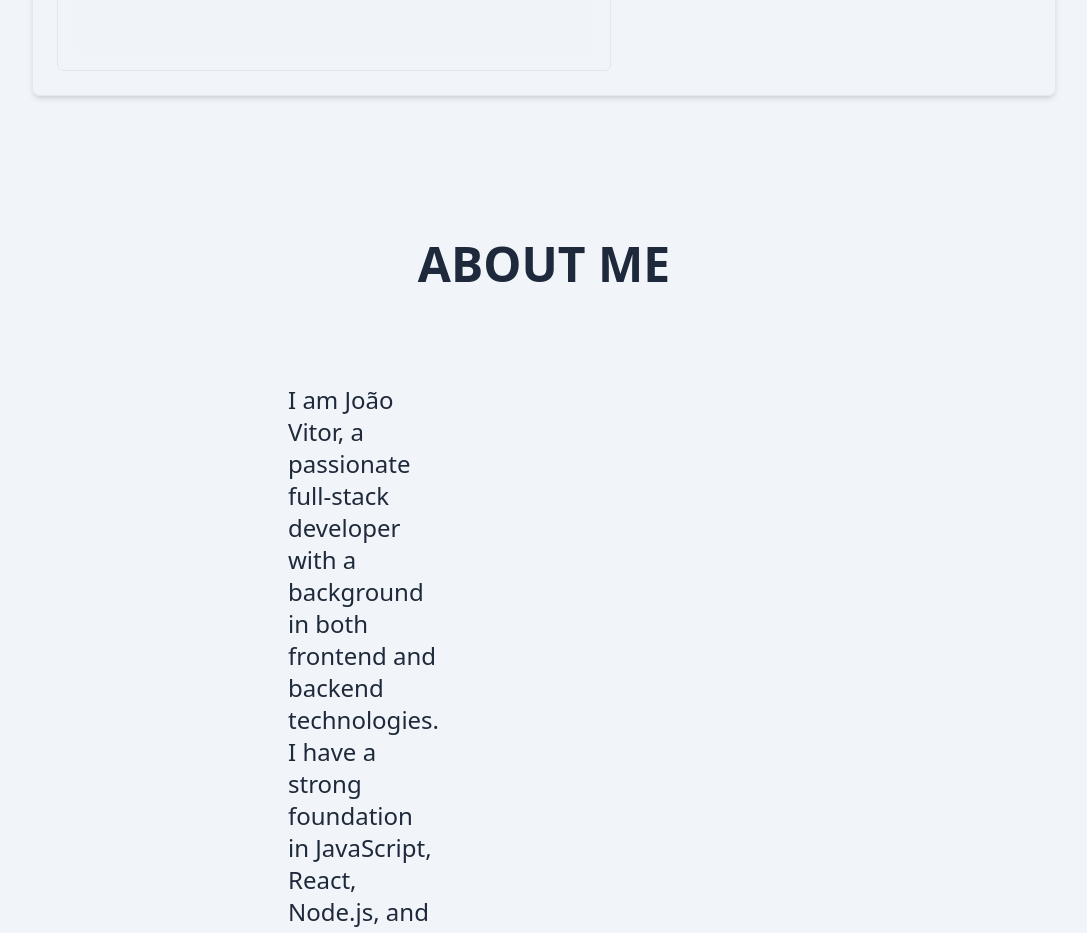
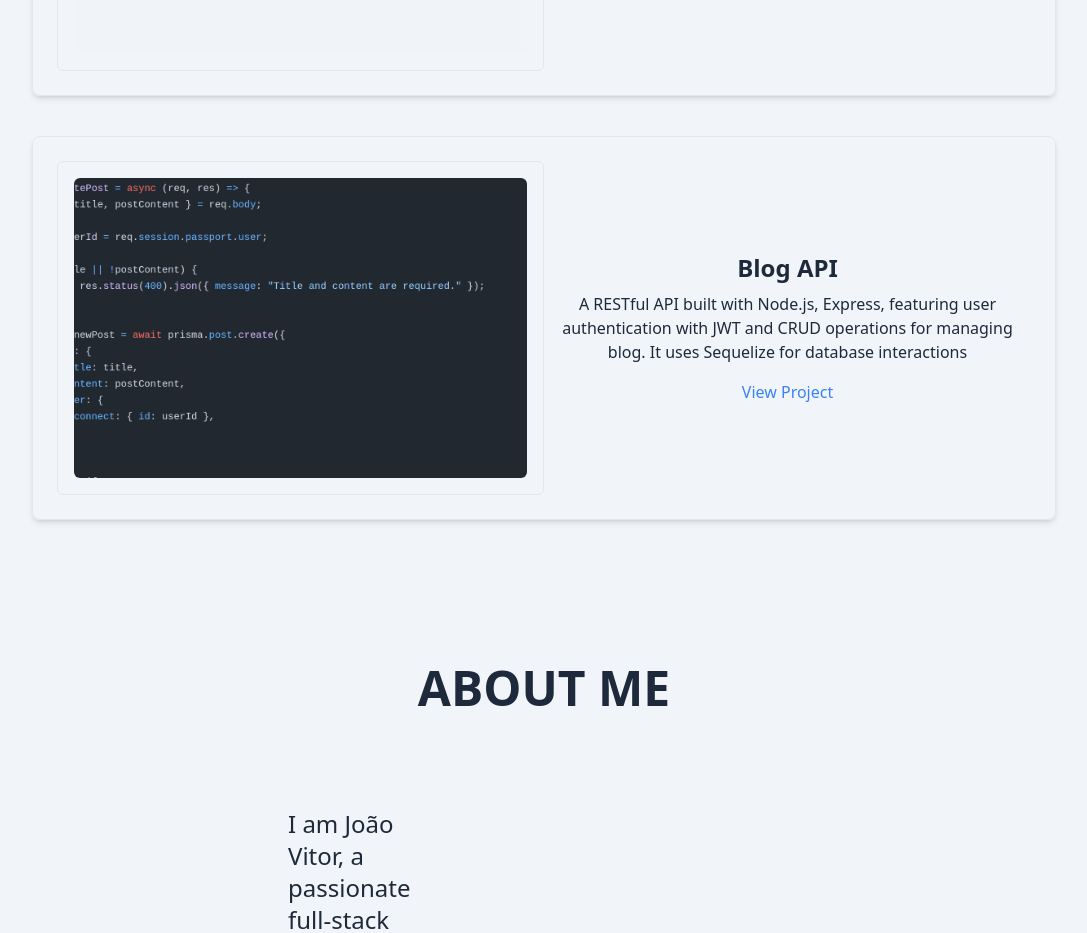
Before and after one commit to Jaoovit/portfolio, a React (Vite) app: page / in a window 1280 px wide. Shown: the part 1640-2573 px from the top of the page, without its empty margins (96-1183 px from the left). Built offline with nearby package versions, Linux system fonts and the light colour scheme.

Commit message:
add a blog-api project

```diff
--- a/src/pages/Projects.jsx
+++ b/src/pages/Projects.jsx
@@ -1,5 +1,6 @@
 import movieLibraryImage from "../assets/movie-library-image.png";
 import fileUploaderImage from "../assets/file-uploader-image.png";
+import blogApiImage from "../assets/blog-api-image.png";
 
 const Projects = () => {
   const projectData = [
@@ -14,6 +15,12 @@ const Projects = () => {
       description: "A storage service that allows users to store and share files. With its user-friendly interface, you can upload documents, photos, and videos, access them from anywhere.",
       link: "https://file-uploader-q6uq.onrender.com/",
       image: fileUploaderImage
+    },
+    {
+      title: "Blog API",
+      description: "A RESTful API built with Node.js, Express, featuring user authentication with JWT and CRUD operations for managing blog. It uses Sequelize for database interactions",
+      link: "https://github.com/Jaoovit/blog-API",
+      image: blogApiImage
     }
   ];
 
@@ -23,12 +30,12 @@ const Projects = () => {
       <div className="flex flex-col gap-10">
         {projectData.map((project, index) => (
           <div key={index} className="flex flex-col md:flex-row border p-6 rounded-lg shadow-md">
-            <div className="flex justify-center items-center border border-gray-200 p-4 rounded-md">
+          <div className="w-full md:w-1/2 flex justify-center items-center border border-gray-200 p-4 rounded-md">
             <img
               src={project.image}
               alt={project.title}
               className="h-48 object-cover rounded-md"
-                style={{ height: '300px' }}
+              style={{ height: '300px' }} // Keeps the image height consistent
             />
           </div>
           <div className="flex flex-col justify-center items-center md:w-1/2 text-center">
@@ -44,6 +51,7 @@ const Projects = () => {
             </a>
           </div>
         </div>
+
         ))}
       </div>
     </div>
```
Also changed, not shown: src/assets/blog-api-image.png (added). Lines whose indentation alone changed are shown as unchanged.
